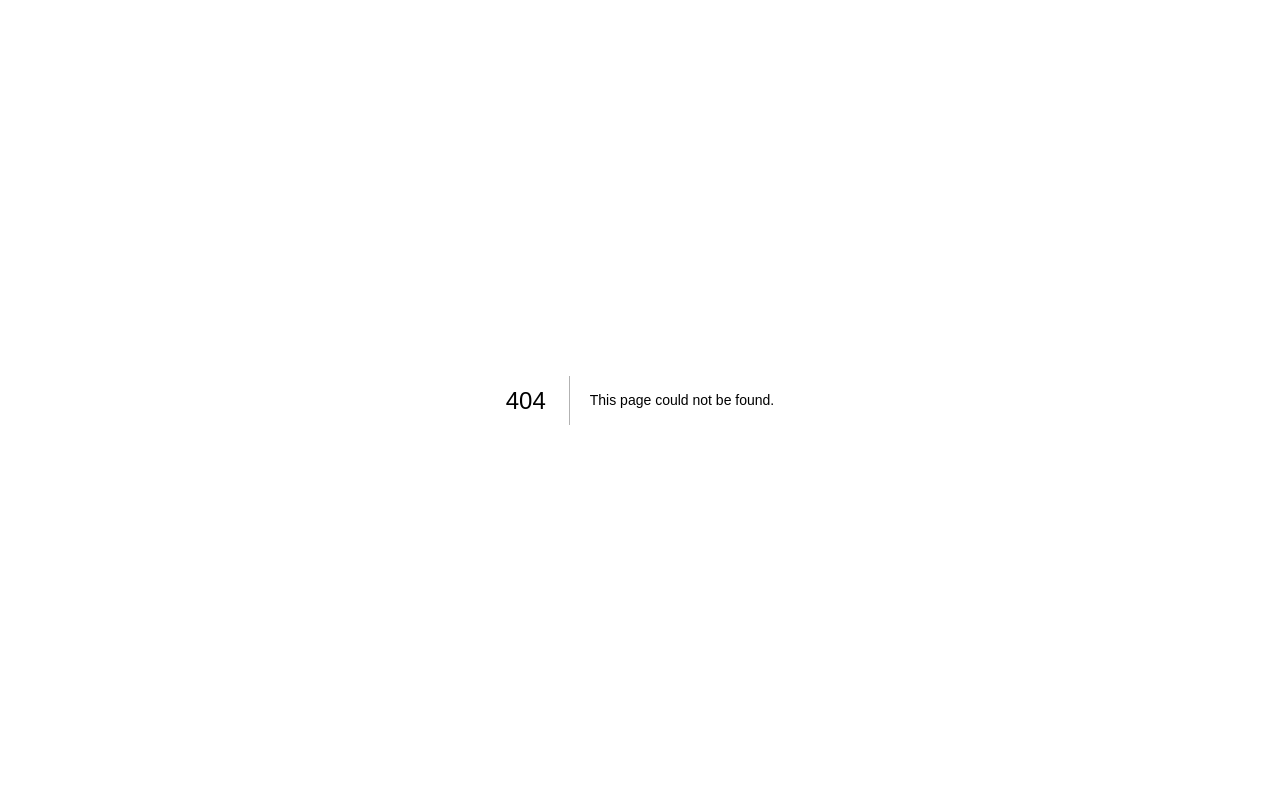
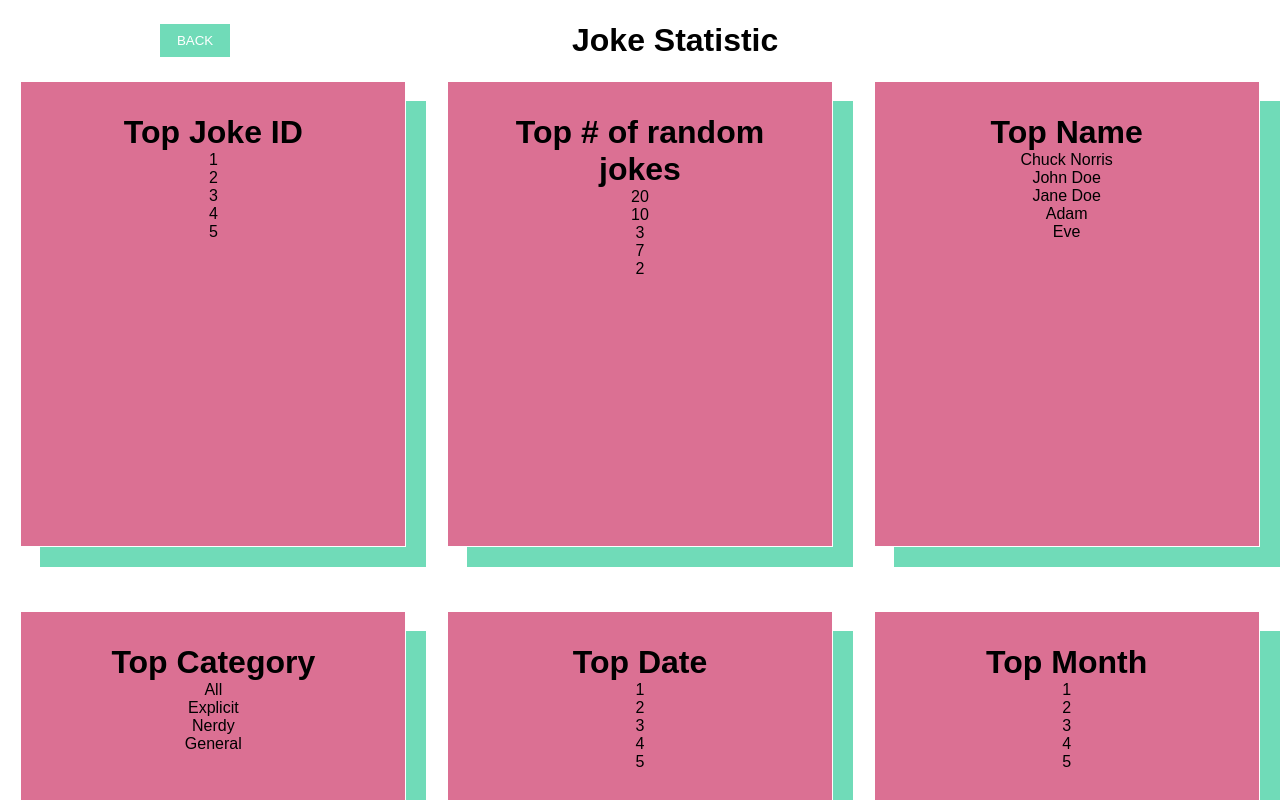
Before and after one commit to realroy/a-joke-from-chuck-norris, a Next.js app: page /statistic in a window 1280 px wide. Before the commit this address had no page. Shown: the top 800 px of the page. Built offline with nearby package versions, Linux system fonts and the light colour scheme.

Commit message:
Add statistic page

```diff
--- /dev/null
+++ b/components/Page.js
@@ -0,0 +1,19 @@
+import styled from 'styled-components';
+
+export const Page = styled.div`
+  width: 100%;
+  height: 100%;
+  position: absolute;
+`;
+export const PageTitle = styled.h1`
+  border: 6px solid white;
+  padding: 8px;
+  margin: 8px;
+  font-size: 1em;
+  align-self: center;
+  @media (min-width: 768px) {
+    font-size: 2em;
+  }
+`;
+
+export default Page;
--- /dev/null
+++ b/pages/statistic.js
@@ -0,0 +1,80 @@
+import Head from 'next/head';
+import Link from 'next/link';
+import styled from 'styled-components';
+
+import { Page, PageTitle } from '../components/Page';
+import FlexBox from '../components/FlexBox';
+import Button from '../components/Button';
+
+export const RankingCard = styled.div`
+  flex-basis: 25%;
+  margin-bottom: 5%;
+  height: 400px;
+  width: 200px;
+  background: palevioletred;
+  border: 1px solid white;
+  padding: 32px;
+  box-shadow: 20px 20px  #70DBB8;
+  transition: ease-out .5s;
+  text-align: center;
+  &:hover{
+    border: 8px solid white;
+    background: #70DBB8;
+    color: palevioletred;
+    box-shadow: 20px 20px  palevioletred;
+  }
+`;
+
+const mockedData = [
+  {
+    title: 'Top Joke ID',
+    data: [1, 2, 3, 4, 5],
+  },
+  {
+    title: 'Top # of random jokes',
+    data: [20, 10, 3, 7, 2],
+  },
+  {
+    title: 'Top Name',
+    data: ['Chuck Norris', 'John Doe', 'Jane Doe', 'Adam', 'Eve'],
+  },
+  {
+    title: 'Top Category',
+    data: ['All', 'Explicit', 'Nerdy', 'General'],
+  },
+  {
+    title: 'Top Date',
+    data: [1, 2, 3, 4, 5],
+  },
+  {
+    title: 'Top Month',
+    data: [1, 2, 3, 4, 5],
+  },
+  {
+    title: 'Top Year',
+    data: [2018],
+  },
+];
+
+export default () => (
+  <Page>
+    <Head>
+      <title>Joke Statistic</title>
+    </Head>
+    <FlexBox justify="space-around" alignItems="center">
+      <Link href="/" prefetch>
+        <Button color="#70DBB8">BACK</Button>
+      </Link>
+      <PageTitle>Joke Statistic</PageTitle>
+      <div></div>
+    </FlexBox>
+    <FlexBox wrap="wrap" justify="space-around" alignItems="center">
+      {mockedData.map(({ title, data }) => (
+        <RankingCard key={title}>
+          <h1>{title}</h1>
+          <ul style={{ listStyle: 'none' }}>{data.map(each => <li key={each}>{each}</li>)}</ul>
+        </RankingCard>
+        ))}
+    </FlexBox>
+  </Page>
+);
```
Also changed, not shown: components/FooterNav.js (+10 -9 lines), components/SVGLine.js (added, +23 -0 lines), pages/index.js (+19 -21 lines).
